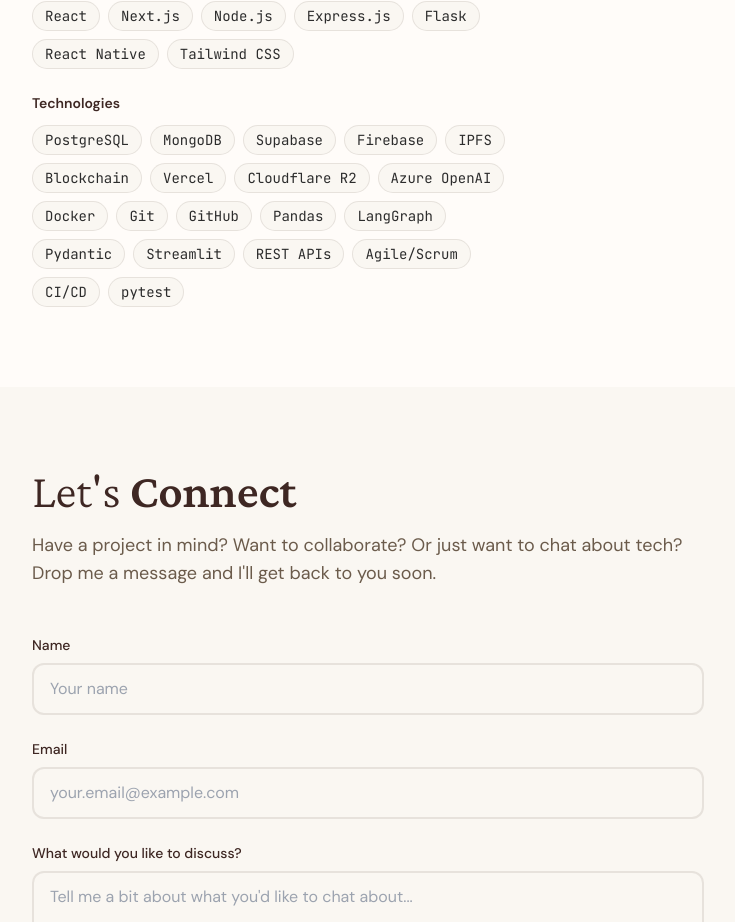
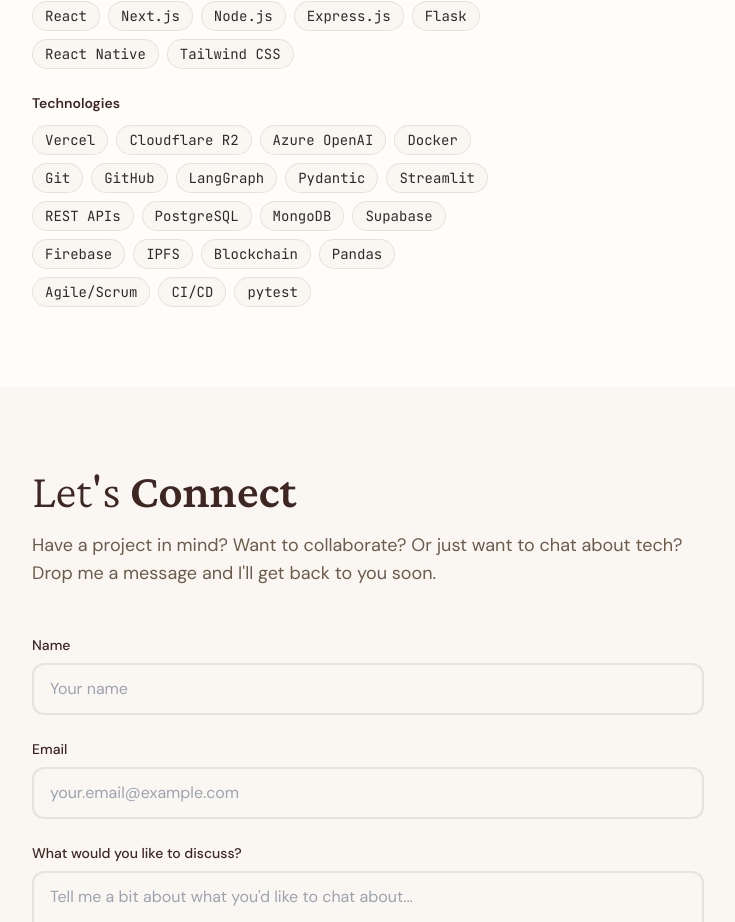
Before and after one commit to JayP04/portfolio, a Next.js app: page / in a window 1280 px wide. Shown: the part 2680-3602 px from the top of the page, without its empty margins (96-831 px from the left). Built offline with nearby package versions, Linux system fonts and the light colour scheme.

Commit message:
updated skills

```diff
--- a/app/page.tsx
+++ b/app/page.tsx
@@ -374,7 +374,7 @@
                 <div>
                   <h4 className="text-sm font-semibold text-coffee-900 mb-3">Technologies</h4>
                   <div className="flex flex-wrap gap-2">
-                    {['PostgreSQL', 'MongoDB', 'Supabase', 'Firebase', 'IPFS', 'Blockchain', 'Vercel', 'Cloudflare R2', 'Azure OpenAI', 'Docker', 'Git', 'GitHub', 'Pandas', 'LangGraph', 'Pydantic', 'Streamlit', 'REST APIs', 'Agile/Scrum', 'CI/CD', 'pytest'].map((skill) => (
+                    {['Vercel', 'Cloudflare R2', 'Azure OpenAI', 'Docker', 'Git', 'GitHub', 'LangGraph', 'Pydantic', 'Streamlit', 'REST APIs', 'PostgreSQL', 'MongoDB', 'Supabase', 'Firebase', 'IPFS', 'Blockchain', 'Pandas', 'Agile/Scrum', 'CI/CD', 'pytest'].map((skill) => (
                       <span
                         key={skill}
                         className="px-3 py-1 bg-cream-100 border border-coffee-900/10 rounded-full text-sm font-mono"
```
